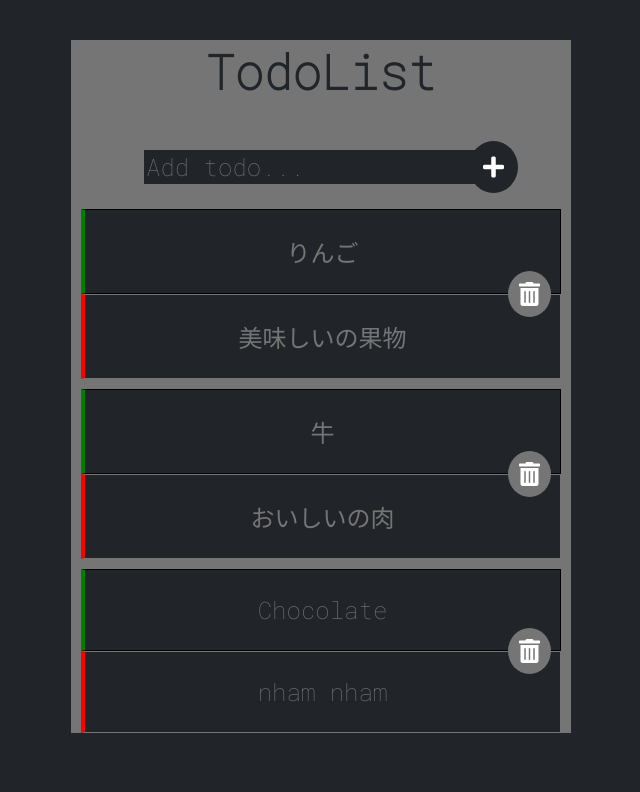
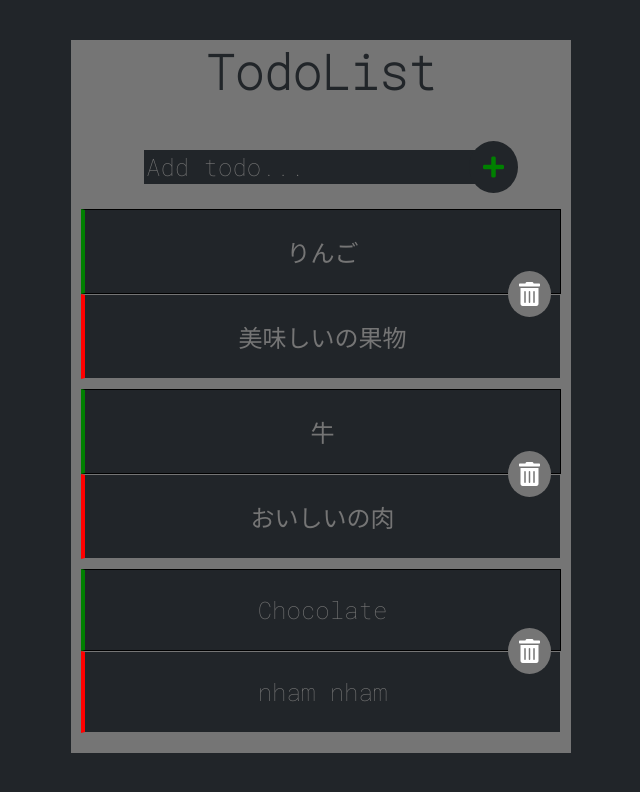
Before and after one commit to g-n-x/ng-todo-list, an Angular app: page / in a window 1280 px wide. In both pictures the pointer is over the icon 812 px from the left and 167 px from the top of the page. Shown: the top 792 px of the page, without its empty margins (319-959 px from the left). Built offline with nearby package versions, Linux system fonts and the light colour scheme.

Commit message:
change color of add button when hovering

```diff
--- a/src/app/todolist/todolist.component.css
+++ b/src/app/todolist/todolist.component.css
@@ -9,6 +9,7 @@ div {
     font-family: 'Roboto Mono', monospace;
     text-align: center;
     font-size: 24px;
+    padding-bottom: 10px;
 }
 
 input[type=text] {
@@ -35,3 +36,14 @@ i.fa-plus {
    position: absolute;
    cursor: pointer;
 }
+
+i.fa-plus:hover {
+    color: green;
+    top: -10px;
+    right: -5px;
+    background: #212529;
+    padding: 14px;
+    border-radius: 100%;
+    position: absolute;
+    cursor: pointer;
+ }
--- a/src/app/todolist/todolist.component.html
+++ b/src/app/todolist/todolist.component.html
@@ -4,6 +4,5 @@
     <span class="inputadd">
         <i class="fas fa-plus"></i>
     </span>
-    <!-- the todos -->
     <app-todolist-list></app-todolist-list>
 </div>
```
